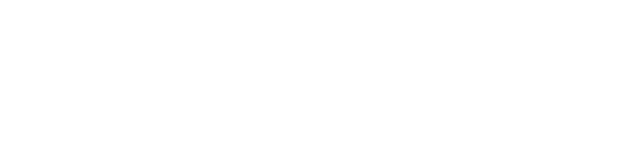
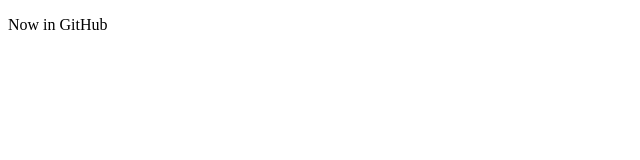
Before and after one commit to m0nkey8/project_01, a plain HTML site: page index.html in a window 1280 px wide. Shown: the whole page, without its empty margins (0-640 px from the left). Drawn offline with Linux system fonts and the light colour scheme.

Commit message:
add GitHub

```diff
--- a/index.html
+++ b/index.html
@@ -7,6 +7,6 @@
   <title>Project 01</title>
 </head>
 <body>
-
+  <p>Now in GitHub</p>
 </body>
 </html>
```
